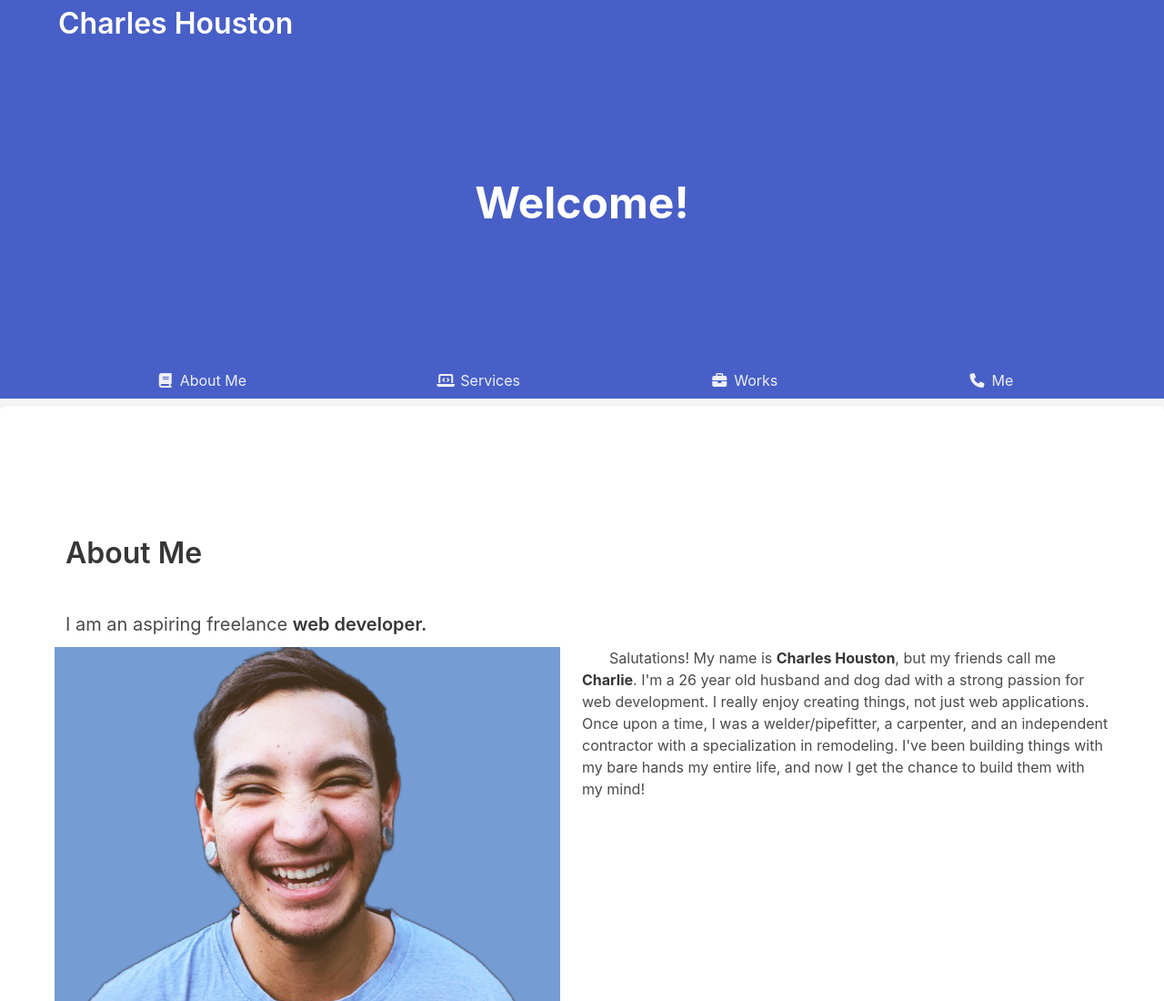
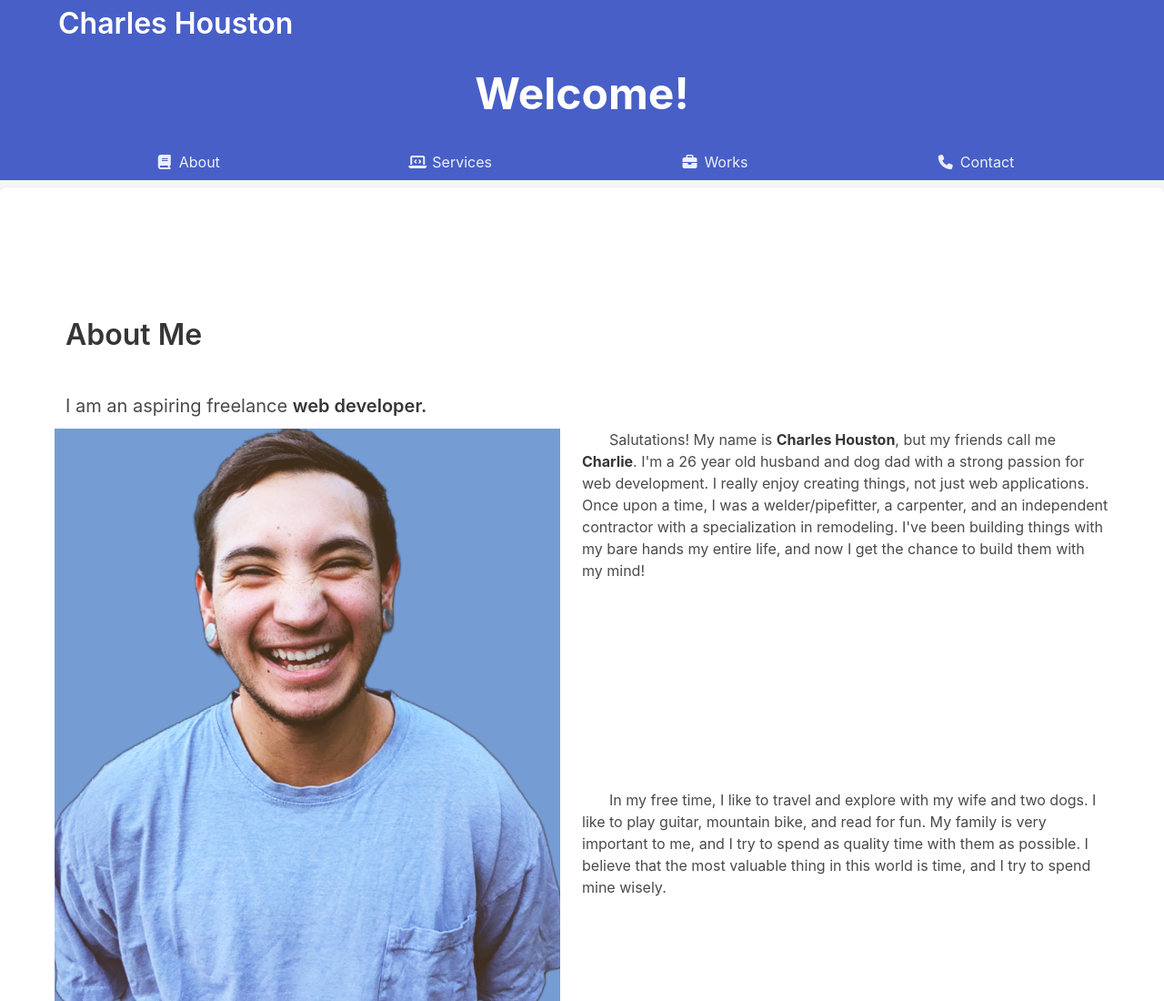
Before and after one commit to gnartistic/charlie-houston, a plain HTML site: page index.html in a window 1280 px wide. Shown: the top 1100 px of the page at 91% size. Drawn offline with nearby package versions, Linux system fonts and the light colour scheme.

Commit message:
it never ends

```diff
--- a/index.html
+++ b/index.html
@@ -13,7 +13,7 @@
 
 <body class="has-background-white-ter">
     <header>
-        <section class="hero is-link is-medium mb-2">
+        <section class="hero is-link is-small mb-2">
             <div class="hero-head">
                 <nav class="navbar">
                     <div class="container">
@@ -38,7 +38,7 @@
                                 <a href="#about" class="has-text-white">
                                     <span class="icon is-small">
                                         <i class="fa-solid fa-book"></i>
-                                    </span>About Me</a>
+                                    </span>About</a>
                             </li>
                             <li>
                                 <a href="#services" class="has-text-white">
@@ -56,7 +56,7 @@
                                 <a href="#contact" class="has-text-white">
                                     <span class="icon is-small">
                                         <i class="fa-solid fa-phone"></i>
-                                    </span> Me</a>
+                                    </span>Contact</a>
                             </li>
                         </ul>
                     </div>
```
Also changed, not shown: 1 other file.
